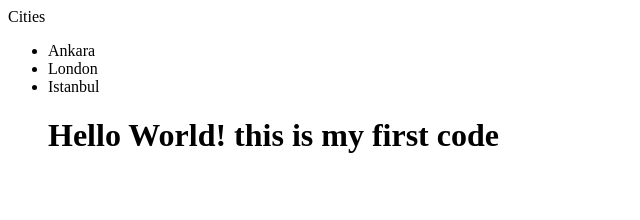
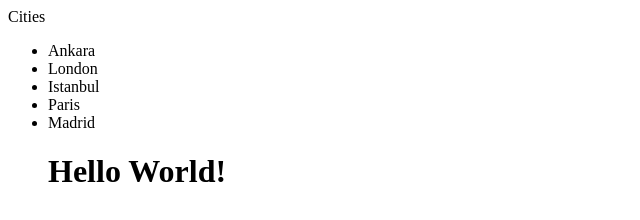
Before and after one commit to Fyanik7/T103-FirstRepo, a plain HTML site: page index.html in a window 1280 px wide. Shown: the whole page, without its empty margins (0-640 px from the left). Drawn offline with Linux system fonts and the light colour scheme.

Commit message:
second commit

```diff
--- a/index.html
+++ b/index.html
@@ -12,8 +12,9 @@
         <li>Ankara</li>
         <li>London</li>
         <li>Istanbul</li>
+        <li>Paris</li>
+        <li>Madrid</li>
         <h1>Hello World!
-            this is my first code
         </h1>
 </body>
 </html>
```
